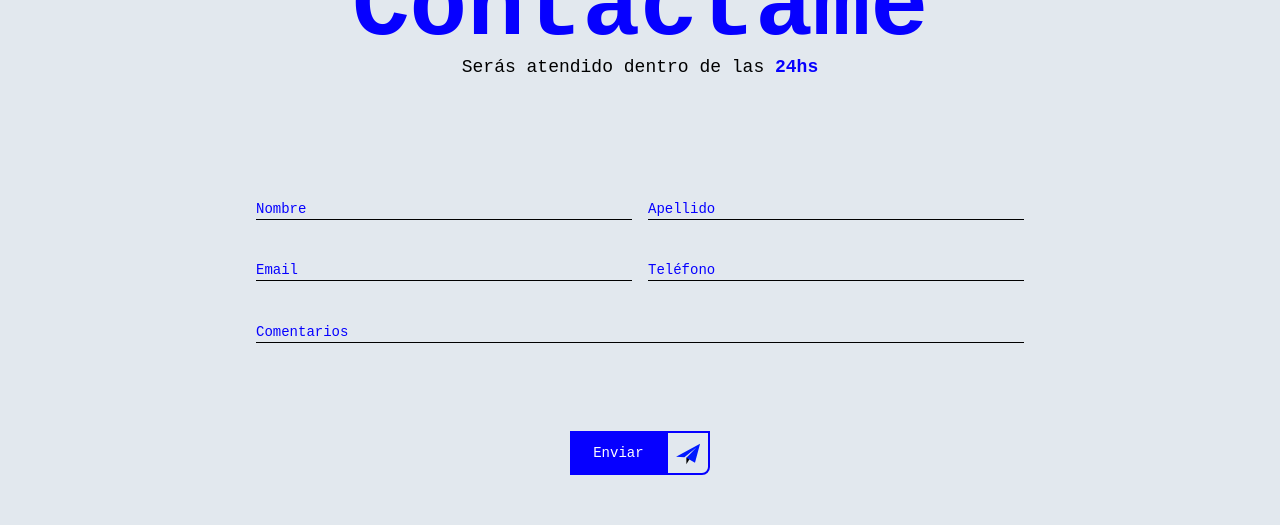
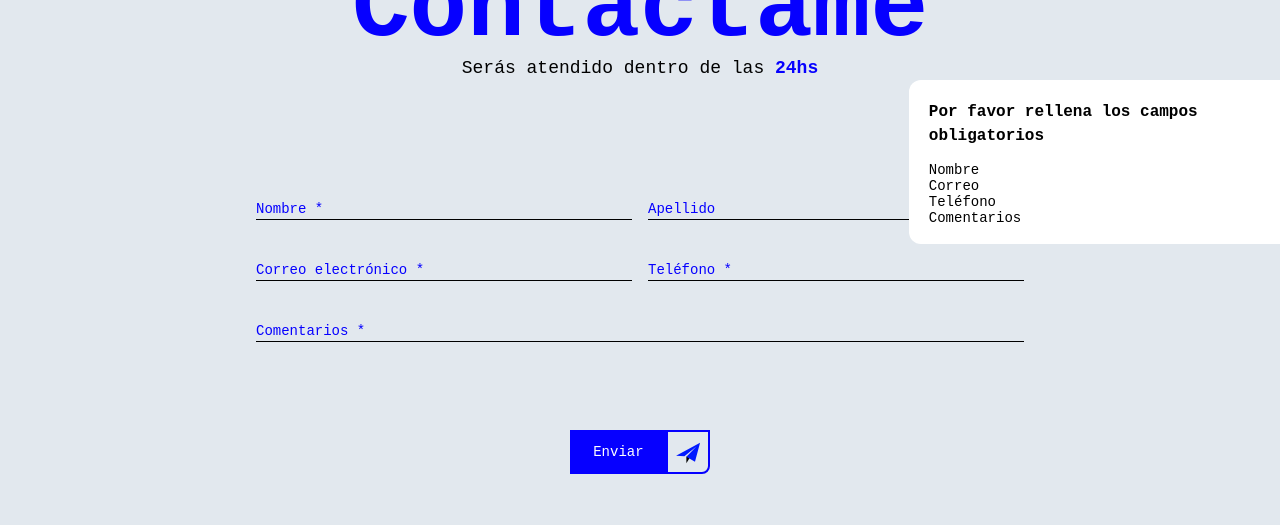
Before and after one commit to nicodsd/Portfolio, a React (Vite) app: page / in a window 1280 px wide. Both pictures are taken after a click on the element 640 px from the left and 5933 px from the top of the page. Shown: the part 5481-6006 px from the top of the page. Built offline with nearby package versions, Linux system fonts and the light colour scheme; no server answers; a web font is replaced by a local one.

Commit message:
contact para terminar

```diff
--- a/src/components/Cards.jsx
+++ b/src/components/Cards.jsx
@@ -1,15 +1,12 @@
 import React, { useState } from 'react';
-import { useNavigate } from 'react-router-dom';
 import arrow from '../../public/Images/diseño-grafico/300ppi/flecha-sitio.svg'
 import { Link as Anchor } from 'react-router-dom'
 import MyLoader from './LoaderSkeletonCard';
 
 function Cards(props) {
 
-    const navigate = useNavigate()
     let { datos } = props
     const pages = datos?.pages || []
-    console.log(pages)
 
     function parriba() {
         window.scroll({
--- a/src/pages/Contact.jsx
+++ b/src/pages/Contact.jsx
@@ -8,6 +8,11 @@ function Contact() {
 
   const [res, setRes] = useState(null)
   const [pending, setPending] = useState(null)
+  const [error, setError] = useState(false)
+  const [campos, setCampo] = useState([])
+  const [enviar, setEnviar] = useState(false)
+
+  console.log(campos)
 
   const nombre = useRef("")
   const apellido = useRef("")
@@ -27,30 +32,65 @@ function Contact() {
       comentarios: comentarios?.current?.value
     }
 
-    if (
-      nombre?.current?.value.length > 0
+    const mensajes = (campoAlerta) => {
+      campos.push(campoAlerta)
+    }
+
+    if (nombre?.current?.value.length > 0
       &&
       correo?.current?.value.length > 0
+      &&
+      telefono?.current?.value.length > 0
       &&
       comentarios?.current?.value.length > 0
     ) {
       axios.post(apiUrl + "enviar-correo", data)
         .then(res => {
           setRes(res)
+          setCampo([])
           if (res?.data == "Correo enviado con éxito") {
+            setEnviar(true)
             setPending(true)
+            setError(false)
           } else {
             setPending(false)
           }
         }).catch(err => {
           console.log(err)
         })
+    } if (nombre?.current?.value.length == 0) {
+      setError(true)
+      mensajes("Nombre")
+    } if (correo?.current?.value.length == 0) {
+      setError(true)
+      mensajes("Correo")
+    } if (telefono?.current?.value.length == 0) {
+      setError(true)
+      mensajes("Teléfono")
+    } if (comentarios?.current?.value.length == 0) {
+      setError(true)
+      mensajes("Comentarios")
     }
 
   }
 
   return (
     <div id='contacto' className='relative h-screen w-full flex items-center justify-center'>
+      {
+        error && (
+          <div className='animate__slideInRight animate__animated bg-white max-w-[29vw] min-h-[8vw] py-5 px-5 rounded-s-xl fixed top-20 right-0 z-50'>
+            <h2 className=' font-semibold flex flex-wrap mb-3'>Por favor rellena los campos obligatorios</h2>
+            {
+              campos?.length > 0 ? campos?.map((eachCampo, index) => (
+                <p key={index} className='text-sm h-4'>{eachCampo}</p>
+              ))
+                :
+                null
+            }
+          </div>
+        )
+      }
+
       <div className='px-6 py-14 md:p-0 lg:w-[60%] h-[90vh] flex flex-col justify-evenly'>
         <div className='text-mono w-full flex flex-col items-center'>
           <p className='text-4xl md:text-[6rem] text-[#0600ff] font-[900] md:h-16'>Contáctame</p>
@@ -59,22 +99,30 @@ function Contact() {
         <div className='flex justify-center w-full'>
           <form className='flex flex-col w-full text-sm gap-y-10'>
             <div className='w-full flex gap-x-4 text-mono'>
-              <input className='w-[49%] border-b-[1px] bg-transparent focus:outline-none border-[#000000] placeholder:text-[#0600ff]' type="text" ref={nombre} placeholder='Nombre' />
-              <input className='w-[49%] border-b-[1px] bg-transparent focus:outline-none border-[#000000] placeholder:text-[#0600ff]' type="text" ref={apellido} placeholder='Apellido' />
+              <input className='w-[49%] border-b-[1px] bg-transparent focus:outline-none border-[#000000] placeholder:text-[#0600ff]' type="text" ref={nombre} onKeyDown={() => { console.log(nombre?.current.value) }} placeholder='Nombre *' />
+              <input className='w-[49%] border-b-[1px] bg-transparent focus:outline-none border-[#000000] placeholder:text-[#0600ff]' type="text" ref={apellido} onKeyDown={() => { console.log(apellido?.current.value) }} placeholder='Apellido' />
             </div>
             <div className='w-full flex gap-x-4 text-mono'>
-              <input className='w-[49%] border-b-[1px] bg-transparent focus:outline-none border-[#000000] placeholder:text-[#0600ff]' type="text" ref={correo} placeholder='Email' />
-              <input className='w-[49%] border-b-[1px] bg-transparent focus:outline-none border-[#000000] placeholder:text-[#0600ff]' type="text" ref={telefono} placeholder='Teléfono' />
+              <input className='w-[49%] border-b-[1px] bg-transparent focus:outline-none border-[#000000] placeholder:text-[#0600ff]' type="text" ref={correo} onKeyDown={() => { console.log(correo?.current.value) }} placeholder='Correo electrónico *' />
+              <input className='w-[49%] border-b-[1px] bg-transparent focus:outline-none border-[#000000] placeholder:text-[#0600ff]' type="text" ref={telefono} onKeyDown={() => { console.log(telefono?.current.value) }} placeholder='Teléfono *' />
             </div>
             <div>
-              <input ref={comentarios} className='w-full border-b-[1px] bg-transparent focus:outline-none focu h-fit text-mono border-[#000000] placeholder:text-[#0600ff]' type="text" placeholder='Comentarios' />
+              <input ref={comentarios} onKeyDown={() => { console.log(comentarios?.current.value) }} className='w-full border-b-[1px] bg-transparent focus:outline-none focu h-fit text-mono border-[#000000] placeholder:text-[#0600ff]' type="text" placeholder='Comentarios *' />
             </div>
             <div className='flex w-full justify-center pt-12'>
               <div onClick={sendMail} className='flex cursor-pointer'>
                 <input className='bg-[#0600ff] w-24 cursor-pointer text-sm p-3 text-white text-mono' type="submit" value="Enviar" />
-                <div className='w-[2.7rem] flex items-center border-2 border-[#0600ff] rounded-ee-lg justify-center'>
-                  <img className='h-6' src={avion} alt="avion-enviar" />
-                </div>
+
+                {enviar == true ? (
+                  <div className='animate__animated animate__zoomOutRight w-[2.7rem] flex items-center border-2 border-[#0600ff] rounded-ee-lg justify-center'>
+                    <img className='h-6 ' src={avion} alt="avion-enviar" />
+                  </div>
+                ) : (
+                  <div className='w-[2.7rem] flex items-center border-2 border-[#0600ff] rounded-ee-lg justify-center'>
+                    <img className='h-6 ' src={avion} alt="avion-enviar" />
+                  </div>
+                )}
+
               </div>
             </div>
           </form>
--- a/src/pages/home.jsx
+++ b/src/pages/home.jsx
@@ -15,7 +15,7 @@ function Index() {
 
   return (
     <>
-      <div className='flex flex-col h-fit selection:bg-transparent'>
+      <div className='flex text-mono flex-col h-fit selection:bg-transparent'>
         <div className='fixed w-full h-[10.5rem] bottom-0 z-30 md:invisible bg-gradient-to-t from-white to-transparent opacity-80'></div>
         <Principio />
         <Presentacion />
```
Also changed, not shown: src/components/Alerta.jsx (added).
